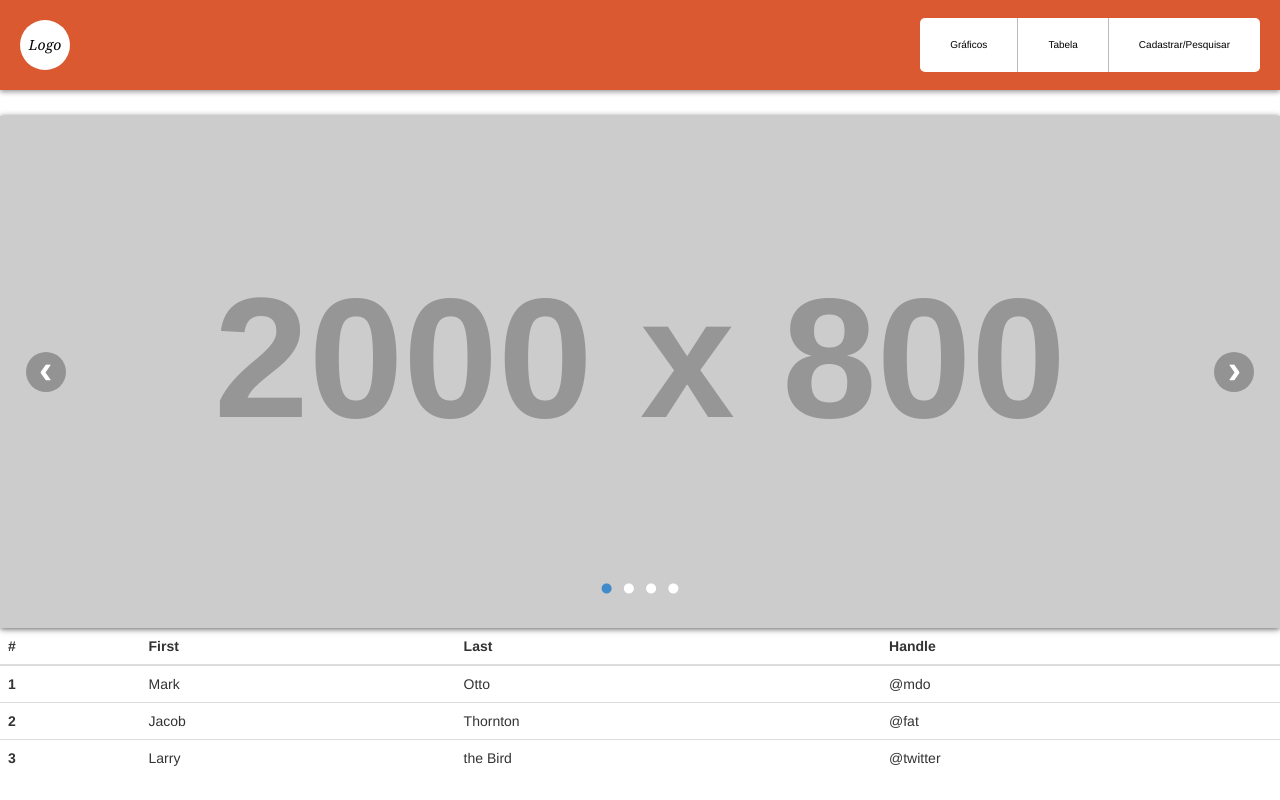
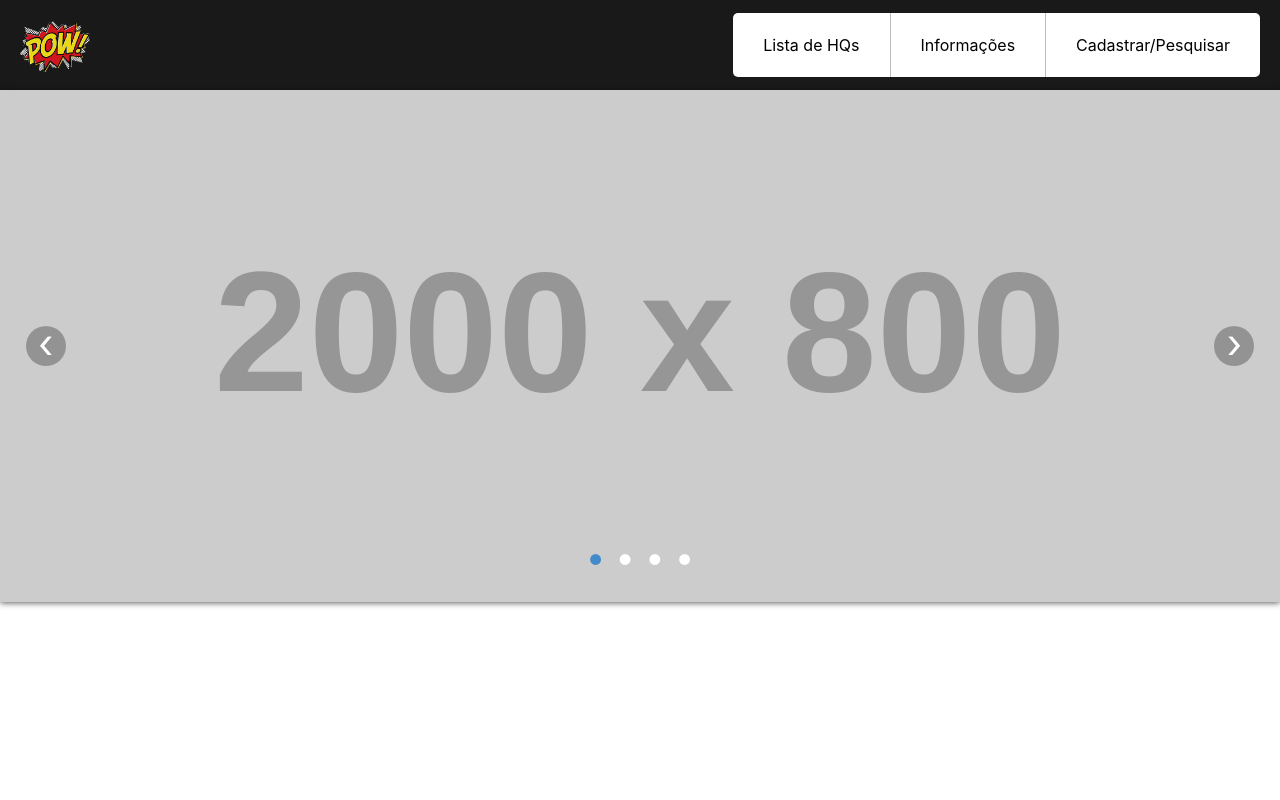
Before and after one commit to alfsouza708/solutisTraining, an Angular app in the folder SolutisComicCenter/: page /home in a window 1280 px wide. Built offline with nearby package versions, Linux system fonts and the light colour scheme.

Commit message:
Mudanças menores na navbar

```diff
--- a/SolutisComicCenter/package.json
+++ b/SolutisComicCenter/package.json
@@ -23,6 +23,7 @@
     "bootstrap": "^4.1.3",
     "core-js": "^2.5.4",
     "ng2-toasty": "^4.0.3",
+    "ngx-bootstrap": "^3.0.1",
     "rxjs": "^6.0.0",
     "zone.js": "~0.8.26"
   },
--- a/SolutisComicCenter/src/app/comics/comics-cadastrar/comics-cadastrar.component.css
+++ b/SolutisComicCenter/src/app/comics/comics-cadastrar/comics-cadastrar.component.css
@@ -1,7 +1,7 @@
 .head {
 	display: table;
 	width: 100%;
-    background: #DA5930;
+    background: rgba(0,0,0,.9);
     box-shadow: 0 2px 5px rgba(0, 0, 0, 0.4);
 }
 .logo {
@@ -13,7 +13,7 @@
 .logo-inner {
 	width: 50px;
 	height: 50px;
-	background: rgb(255, 255, 255);
+	/* background: rgb(255, 255, 255); */
     border-radius: 50%;
     text-align: center;
     line-height: 50px;
@@ -54,3 +54,7 @@
 .menu-link:hover {
     background: #444;
 }
+
+.logo-comic {
+	width:70px;
+}
--- a/SolutisComicCenter/src/app/comics/comics-cadastrar/comics-cadastrar.component.html
+++ b/SolutisComicCenter/src/app/comics/comics-cadastrar/comics-cadastrar.component.html
@@ -1,6 +1,6 @@
 <div class="head">
     <div class="logo">
-      <div class="logo-inner">Logo</div>
+      <div class="logo-inner"><img class="logo-comic" src="assets/img/comic_pow.png" alt="Comic Pow - Netflix dos Quadrinhos"></div>
     </div>
     <div class="menu">
           <ul class="menu-inner">
@@ -55,7 +55,26 @@
   </div>
 
   <button type="submit" class="btn btn-primary">Submit</button>
-  <button (click)="mostrar()">Mostrar</button>
+
+  <button type="submit" class="btn btn-primary" (click)="mostrar()">Mostrar</button>
+
+  <div> <!--tabela base bootstrap-->
+    <table class="table table-dark">
+        <thead>
+          <tr>
+            <th scope="col">#</th>
+            <th scope="col">Nome</th>
+            <th scope="col">Email</th>
+          </tr>
+        </thead>
+        <tbody>
+          <tr *ngFor = "let item of comicArray;let i = index">
+            <td>{{item?.nome}}</td>
+            <td>{{item?.email}}</td>
+          </tr>
+        </tbody>
+      </table>
+    </div>
 
   <app-form-debug [form]="formulario"></app-form-debug>
 
--- a/SolutisComicCenter/src/app/comics/comics-cadastrar/comics-cadastrar.component.ts
+++ b/SolutisComicCenter/src/app/comics/comics-cadastrar/comics-cadastrar.component.ts
@@ -4,7 +4,7 @@ import { Component, OnInit } from '@angular/core';
 import { FormGroup, FormControl, FormBuilder, Validators } from '@angular/forms';
 import { Http } from '@angular/http';
 
-const comicArray: any[] = [];
+
 
 @Component({
   selector: 'app-comics-cadastrar',
@@ -17,6 +17,7 @@ export class ComicsCadastrarComponent implements OnInit {
 
   formulario: FormGroup;
 
+  comicArray: any[] = [];
 
   constructor(private formBuilder: FormBuilder,private comicService: ComicsCadastrarService, private http: Http  ) { }
 
@@ -35,13 +36,13 @@ export class ComicsCadastrarComponent implements OnInit {
   }
 
   onSubmit() {
-    console.log(this.formulario.value);
+    //console.log(this.formulario.value);
 
-    this.http.post('https://httpbin.org/post', JSON.stringify(this.formulario.value))
+    this.http.post('https://httpbin.org/post', JSON)
       .subscribe(dados => {
-        comicArray.push(dados.json);
+        this.comicArray.push(dados.text);
         localStorage.setItem('array', 'comicArray');
-        console.log(dados);
+        //console.log(dados);
         this.Resetar();
       }, (error:any) => alert('erro'));
   }
@@ -71,7 +72,7 @@ export class ComicsCadastrarComponent implements OnInit {
   }
 
   mostrar(){
-    console.log(comicArray);
+    console.log(this.comicArray);
   }
 
   /*cadastrarComic() {
--- a/SolutisComicCenter/src/app/home-dashboard/home-dashboard.component.css
+++ b/SolutisComicCenter/src/app/home-dashboard/home-dashboard.component.css
@@ -1,7 +1,7 @@
 .head {
 	display: table;
 	width: 100%;
-    background: #DA5930;
+  background: rgba(0,0,0,.9);
     box-shadow: 0 2px 5px rgba(0, 0, 0, 0.4);
 }
 .logo {
@@ -13,7 +13,7 @@
 .logo-inner {
 	width: 50px;
 	height: 50px;
-	background: rgb(255, 255, 255);
+
     border-radius: 50%;
     text-align: center;
     line-height: 50px;
@@ -64,7 +64,7 @@ body {
 .slider {
   position: relative;
   box-shadow: 0px 1px 6px rgba(0, 0, 0, 0.64);
-  margin-top: 26px;
+  /* margin-top: 26px; */
 }
 
 .slider-inner {
@@ -195,3 +195,7 @@ body {
   text-shadow: 0px 1px 2px rgba(0, 0, 0, 0.33),
     -1px 0px 2px rgba(255, 255, 255, 0);
 }
+
+.logo-comic {
+	width:70px;
+}
--- a/SolutisComicCenter/src/app/home-dashboard/home-dashboard.component.html
+++ b/SolutisComicCenter/src/app/home-dashboard/home-dashboard.component.html
@@ -1,14 +1,14 @@
 <div class="head">
 	<div class="logo">
-		<div class="logo-inner">Logo</div>
+		<div class="logo-inner"><img class="logo-comic" src="assets/img/comic_pow.png" alt="Comic Pow - Netflix dos Quadrinhos"></div>
 	</div>
 	<div class="menu">
         <ul class="menu-inner">
             <li class="menu-item">
-                <a class="menu-link" href="#home">Gráficos</a>
+                <a class="menu-link" href="#home">Lista de HQs</a>
             </li>
             <li class="menu-item">
-                <a class="menu-link" href="#home">Tabela</a>
+                <a class="menu-link" href="#home">Informações</a>
             </li>
             <li class="menu-item">
                 <a class="menu-link" href="cadastrar">Cadastrar/Pesquisar</a>
@@ -59,36 +59,3 @@
     </ol>
   </div>
 </div>
-
-<div> <!--tabela base bootstrap-->
-    <table class="table table-dark">
-        <thead>
-          <tr>
-            <th scope="col">#</th>
-            <th scope="col">First</th>
-            <th scope="col">Last</th>
-            <th scope="col">Handle</th>
-          </tr>
-        </thead>
-        <tbody>
-          <tr>
-            <th scope="row">1</th>
-            <td>Mark</td>
-            <td>Otto</td>
-            <td>@mdo</td>
-          </tr>
-          <tr>
-            <th scope="row">2</th>
-            <td>Jacob</td>
-            <td>Thornton</td>
-            <td>@fat</td>
-          </tr>
-          <tr>
-            <th scope="row">3</th>
-            <td>Larry</td>
-            <td>the Bird</td>
-            <td>@twitter</td>
-          </tr>
-        </tbody>
-      </table>
-    </div>
--- a/SolutisComicCenter/src/index.html
+++ b/SolutisComicCenter/src/index.html
@@ -1,6 +1,7 @@
 <!doctype html>
 <html lang="en">
-<link href="https://maxcdn.bootstrapcdn.com/bootstrap/3.3.6/css/bootstrap.min.css" rel="stylesheet" integrity="sha384-1q8mTJOASx8j1Au+a5WDVnPi2lkFfwwEAa8hDDdjZlpLegxhjVME1fgjWPGmkzs7" crossorigin="anonymous">
+<!--link href="https://maxcdn.bootstrapcdn.com/bootstrap/3.3.7/css/bootstrap.min.css"> rel="stylesheet" integrity="sha384-1q8mTJOASx8j1Au+a5WDVnPi2lkFfwwEAa8hDDdjZlpLegxhjVME1fgjWPGmkzs7" crossorigin="anonymous"-->
+<link rel="stylesheet" href="https://maxcdn.bootstrapcdn.com/bootstrap/4.0.0/css/bootstrap.min.css" integrity="sha384-Gn5384xqQ1aoWXA+058RXPxPg6fy4IWvTNh0E263XmFcJlSAwiGgFAW/dAiS6JXm" crossorigin="anonymous">
 <head>
   <meta charset="utf-8">
   <title>SolutisComicCenter</title>
```
Also changed, not shown: SolutisComicCenter/src/assets/img/comic_pow.png (added), 1 other file (tests, documents, lock files or other folders).
